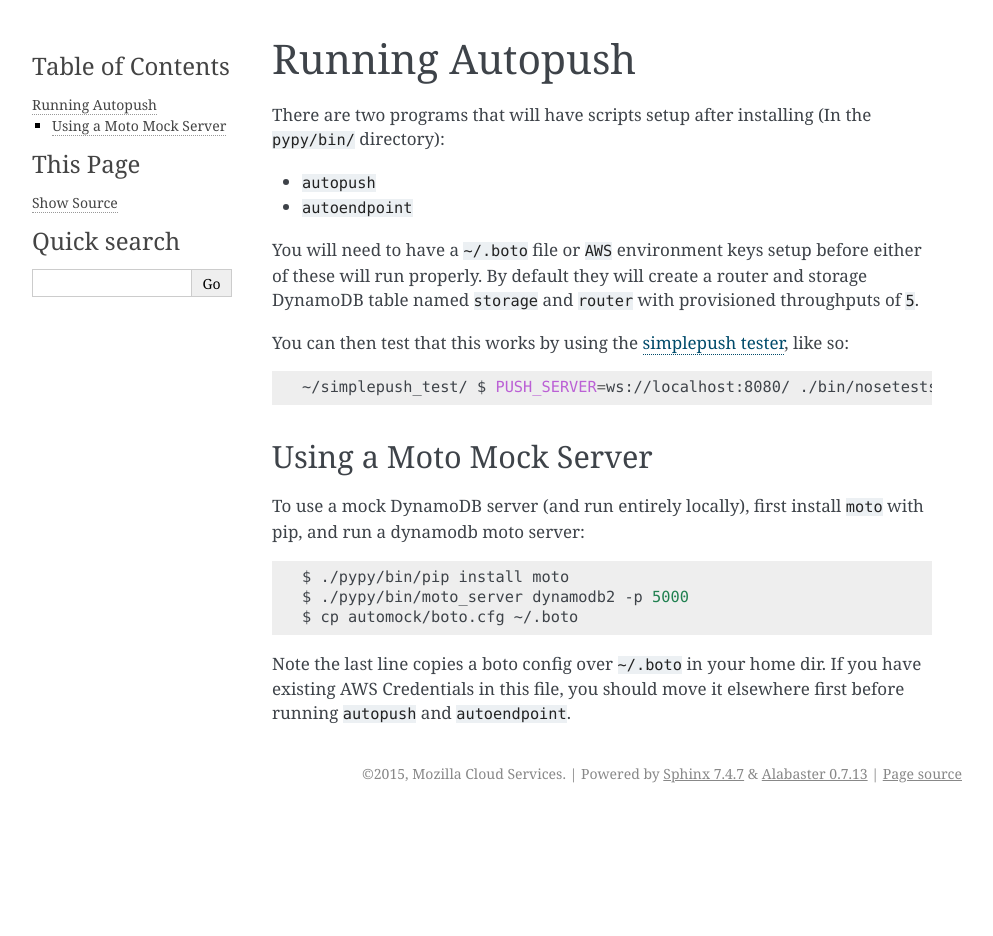
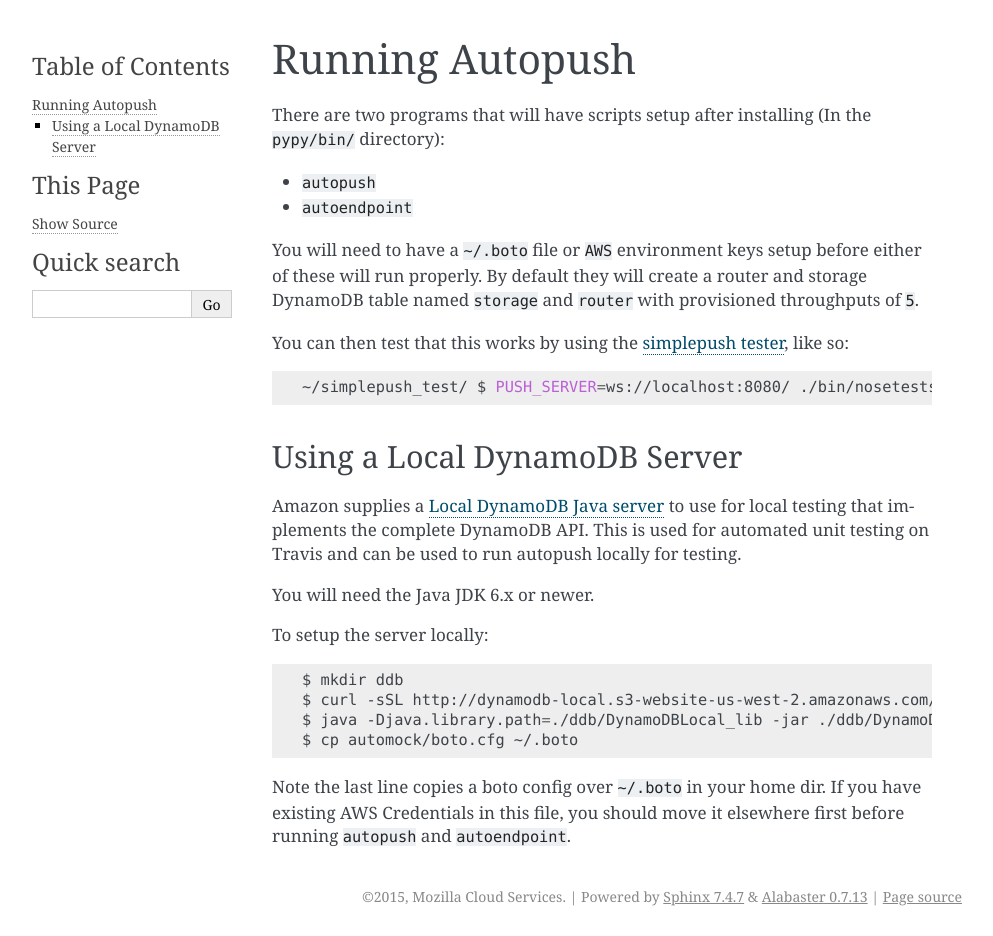
Before and after one commit to mozilla-services/autopush, a Sphinx documentation site: the page built from docs/running.rst, in a window 1280 px wide. Shown: the whole page, without its empty margins (148-1141 px from the left). Built offline with Sphinx 7.4.7, drawn with Linux system fonts in a browser that asks for light colours; before the commit the page ends 900 px from its top, so only the background shows below that.

Commit message:
doc: Fix running documentation to indicate how to use the dynamodb local server. Issue #265.

```diff
--- a/CHANGELOG.rst
+++ b/CHANGELOG.rst
@@ -18,8 +18,10 @@ Features
 
 Bug Fixes
 ---------
+
+* Fix Running documents to reflect usage of local DynamoDB JAR server. Issue
+  #265.
 * Fixed scope issue around the Bridge API delete functions.
-
 * Fix db test bug with month addition to properly handle December. Issue #261.
 * Relax endpoint TLS cert requirement for https scheme. Issue #249.
 * Add endpoint names to the docs. Issue #223.
--- a/docs/running.rst
+++ b/docs/running.rst
@@ -22,16 +22,24 @@ You can then test that this works by using the `simplepush tester
 
     ~/simplepush_test/ $ PUSH_SERVER=ws://localhost:8080/ ./bin/nosetests
 
-Using a Moto Mock Server
-========================
+Using a Local DynamoDB Server
+=============================
 
-To use a mock DynamoDB server (and run entirely locally), first install
-``moto`` with pip, and run a dynamodb moto server:
+Amazon supplies a `Local DynamoDB Java server
+<http://docs.aws.amazon.com/amazondynamodb/latest/developerguide/Tools.DynamoDBLocal.html>`_
+to use for local testing that implements the complete DynamoDB API. This is used
+for automated unit testing on Travis and can be used to run autopush locally for
+testing.
+
+You will need the Java JDK 6.x or newer.
+
+To setup the server locally:
 
 .. code-block:: bash
 
-    $ ./pypy/bin/pip install moto
-    $ ./pypy/bin/moto_server dynamodb2 -p 5000
+    $ mkdir ddb
+    $ curl -sSL http://dynamodb-local.s3-website-us-west-2.amazonaws.com/dynamodb_local_latest.tar.gz | tar xzvC ddb/
+    $ java -Djava.library.path=./ddb/DynamoDBLocal_lib -jar ./ddb/DynamoDBLocal.jar -sharedDb -inMemory
     $ cp automock/boto.cfg ~/.boto
 
 Note the last line copies a boto config over ``~/.boto`` in your home dir. If
```
